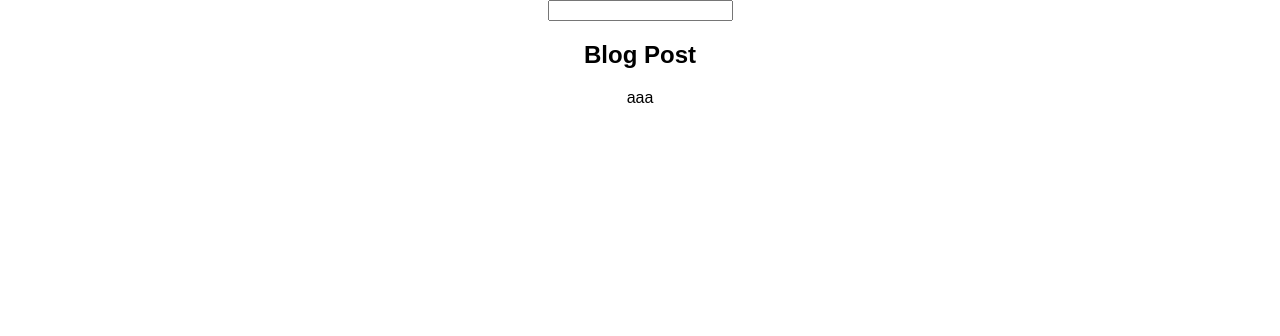
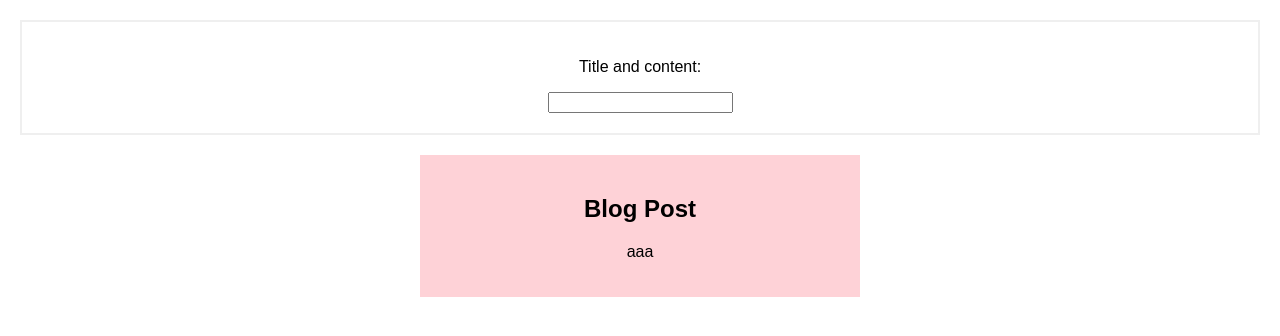
Before and after one commit to olarybacka/blog-admin-panel, a React (Create React App) app: page / in a window 1280 px wide. Shown: the top 336 px of the page. Built offline with nearby package versions, Linux system fonts and the light colour scheme.

Commit message:
Basic styling

```diff
--- a/src/App.js
+++ b/src/App.js
@@ -1,15 +1,17 @@
 import React, { Component } from "react"
 import "./App.css"
-import NewBlogForm from "./components/NewBlogForm"
-import PostList from "./components/PostList"
+import AddPost from "./components/Post/AddPost"
+import PostList from "./components/Post/PostList"
 class App extends Component {
   render() {
-    const { posts, currentPost, postChangeHandler } = this.props
+    const { posts, currentPost, postChangeHandler, handleSubmit, addPost2 } = this.props
     return (
       <div className="App">
-        <NewBlogForm
+        <AddPost
           currentPost={currentPost}
           postChangeHandler={postChangeHandler}
+          handleSubmit={handleSubmit}
+          addPost={addPost2}
         />
         <PostList posts={posts} />
       </div>
--- a/src/components/NewBlogForm.js
+++ /dev/null
@@ -1,14 +0,0 @@
-import React from "react"
-
-export default ({currentPost, postChangeHandler}) => {
-  const handleInputChange = (e) => {
-    const val = e.target.value
-    postChangeHandler(val)
-  }
-  console.log('currentPost', currentPost)
-  return (
-    <form>
-      <input type="text" value={currentPost} onChange={handleInputChange}/>
-    </form>
-  )
-}
--- /dev/null
+++ b/src/components/Post/AddPost.js
@@ -0,0 +1,21 @@
+import React from "react"
+import './form.css'
+
+export default ({ currentPost, postChangeHandler, addPost }) => {
+  const handleInputChange = e => {
+    const val = e.target.value
+    postChangeHandler(val)
+  }
+  const handleSubmit = e => {
+    e.preventDefault()
+    addPost({ title: currentPost, content: currentPost })
+  }
+  return (
+    <div className="add-post">
+      <form onSubmit={handleSubmit}>
+        <p>Title and content: </p>
+        <input type="text" value={currentPost} onChange={handleInputChange} />
+      </form>
+    </div>
+  )
+}
--- /dev/null
+++ b/src/components/Post/PostList.js
@@ -0,0 +1,19 @@
+import React from "react"
+import "./post.css"
+
+export default ({ posts }) => (
+  <div className="posts">
+    {posts.map((post, i) => (
+      <Post key={i} {...post} />
+    ))}
+  </div>
+)
+
+const Post = ({ title, content }) => {
+  return (
+    <div className="post">
+      <h2>{title}</h2>
+      <p>{content}</p>
+    </div>
+  )
+}
--- /dev/null
+++ b/src/components/Post/form.css
@@ -0,0 +1,5 @@
+.add-post {
+  margin: 20px;
+  padding: 20px;
+  border: 2px solid #efefef;
+}
--- /dev/null
+++ b/src/components/Post/post.css
@@ -0,0 +1,7 @@
+
+.post {
+  background: #fed2d7;
+  width: 400px;
+  padding: 20px;
+  margin: 20px auto;
+}
--- a/src/components/PostList.js
+++ /dev/null
@@ -1,16 +0,0 @@
-import React from "react"
-
-export default ({ posts }) => (
-  <div className="posts">
-    {posts.map(post => (
-      <Post key={post.id} {...post} />
-    ))}
-  </div>
-)
-
-const Post = ({ title, content }) => (
-  <div className="post">
-    <h2>{title}</h2>
-    <p>{content}</p>
-  </div>
-)
--- a/src/index.js
+++ b/src/index.js
@@ -4,10 +4,10 @@ import "./index.css"
 import App from "./App"
 import registerServiceWorker from "./registerServiceWorker"
 import store from "./store"
-// import {bindActionCreators} from 'redux'
-import { updateCurrent } from "./reducers/post"
+import { updateCurrent, addPost } from "./reducers/post"
 
 const postChangeHandler = val => store.dispatch(updateCurrent(val))
+const addPost2 = val => store.dispatch(addPost(val))
 
 const render = () => {
   const state = store.getState()
@@ -16,6 +16,7 @@ const render = () => {
       posts={state.posts}
       currentPost={state.currentPost}
       postChangeHandler={postChangeHandler}
+      addPost2={addPost2}
     />,
     document.getElementById("root")
   )
--- a/src/reducers/post.js
+++ b/src/reducers/post.js
@@ -1,21 +1,20 @@
 const initState = {
-  posts: [
-    {id: 1, title: "Blog Post", content: "aaa"}
-  ],
-  currentPost: ''
+  posts: [{ id: 1, title: "Blog Post", content: "aaa" }],
+  currentPost: ""
 }
 
-const POST_ADD = 'POST_ADD'
-const CURRENT_UPDATE = 'CURRENT_UPDATE'
+const POST_ADD = "POST_ADD"
+const CURRENT_UPDATE = "CURRENT_UPDATE"
 
 export const updateCurrent = val => ({ type: CURRENT_UPDATE, payload: val })
+export const addPost = val => ({ type: POST_ADD, payload: val })
 
 export default (state = initState, action) => {
   switch (action.type) {
     case POST_ADD:
-      return {...state, posts: [...state.posts, action.payload]}
+      return { ...state, posts: [...state.posts, action.payload] }
     case CURRENT_UPDATE:
-      return {...state, currentPost: action.payload}
+      return { ...state, currentPost: action.payload }
     default:
       return state
   }
```
